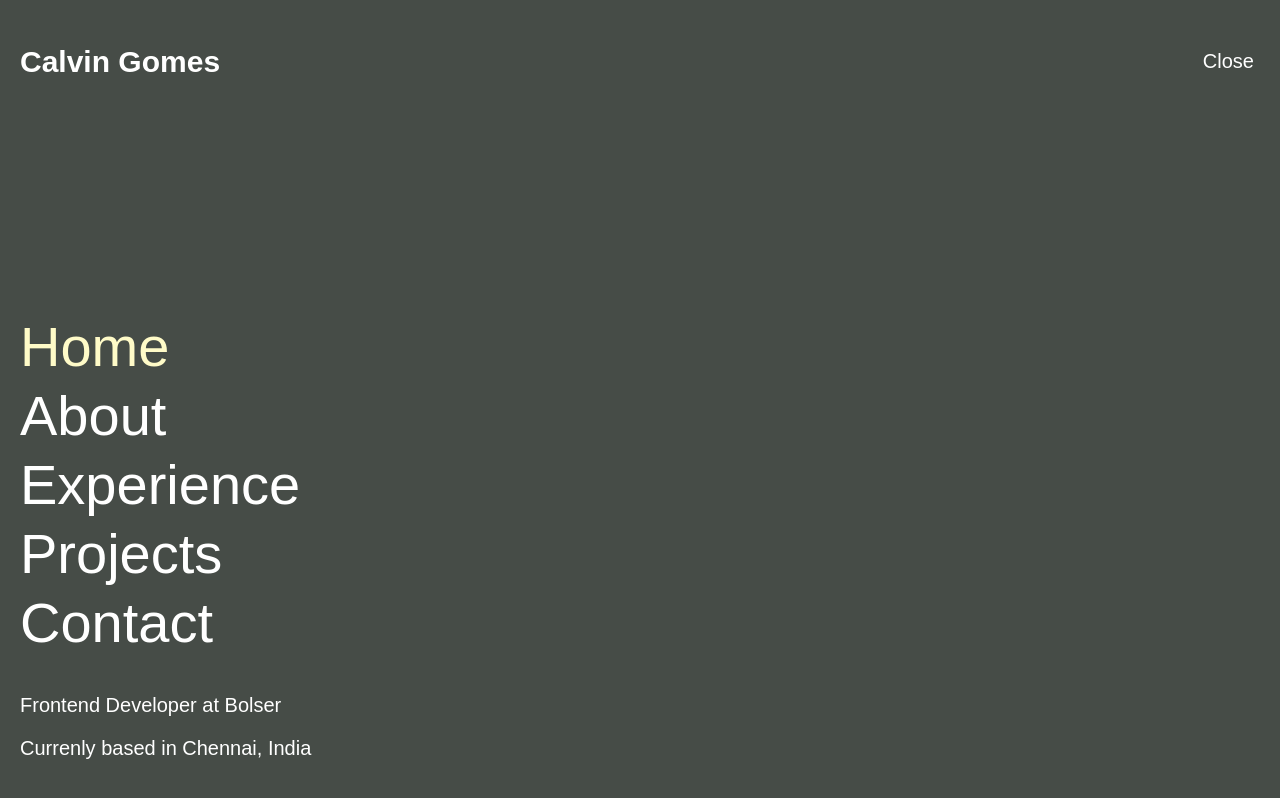
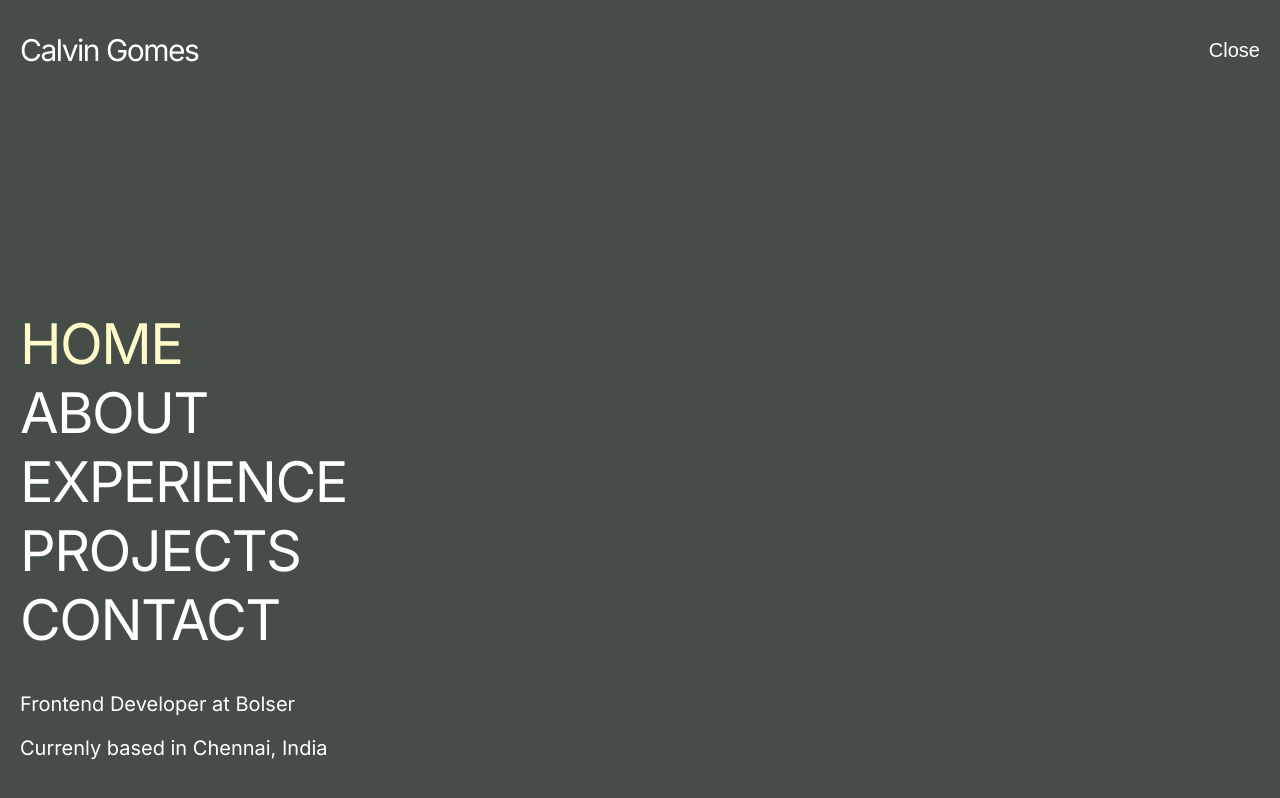
Before and after one commit to calvingomes/calvin-portfolio, a Next.js app: page / in a window 1280 px wide. Both pictures are taken after a click on the button "Menu". Built offline with nearby package versions, Linux system fonts and the light colour scheme.

Commit message:
more nav section UI updates

```diff
--- a/app/globals.css
+++ b/app/globals.css
@@ -33,22 +33,17 @@
   --base-translate3d: translate3d(0, 0, 0); */
 }
 
-@theme inline {
-  --font-sans: var(--font-geist-sans);
-  --font-mono: var(--font-geist-mono);
-}
-
-html {
+html,
+body {
   background: var(--light-grey);
-  background: var(--light-grey);
+  color: var(--black);
+  font-family: var(--font-inter), sans-serif;
+  box-sizing: border-box;
+  margin: 0;
+  padding: 0;
 }
 
 body {
-  background: var(--light-grey);
-  color: var(--black);
-  font-family: Arial, Helvetica, sans-serif;
-  margin: 0;
-  padding: 0;
   min-height: 100dvh;
 }
 
--- a/app/layout.module.css
+++ /dev/null
@@ -1,3 +0,0 @@
-.pageContainer {
-    padding: 20px;
-}
--- a/app/layout.tsx
+++ b/app/layout.tsx
@@ -1,20 +1,14 @@
 import type { Metadata, Viewport } from "next";
-import { Geist, Geist_Mono } from "next/font/google";
+import { Inter } from "next/font/google";
 import "./globals.css";
 
 import PageTransition from "@/components/PageTransition/PageTransition";
 import Navbar from "@/components/Navbar/Navbar";
 
-import styles from './layout.module.css'
-
-const geistSans = Geist({
-  variable: "--font-geist-sans",
+const inter = Inter({
+  variable: "--font-inter",
   subsets: ["latin"],
-});
-
-const geistMono = Geist_Mono({
-  variable: "--font-geist-mono",
-  subsets: ["latin"],
+  weight: ["100", "200", "300", "400", "500", "600", "700", "800", "900"],
 });
 
 export const metadata: Metadata = {
@@ -39,13 +33,13 @@ export default function RootLayout({
   return (
     <html lang="en">
       <body
-        className={`${geistSans.variable} ${geistMono.variable} antialiased`}
+        className={`${inter.variable} antialiased`}
       >
         <PageTransition />
-        <Navbar />
-        <div className={styles.pageContainer}>
+        <>
+          <Navbar />
           {children}
-        </div>
+        </>
       </body>
     </html>
   );
--- /dev/null
+++ b/app/page.module.css
@@ -0,0 +1,3 @@
+.appContainer {
+  padding: 0 20px 20px 20px;
+}
--- a/app/page.tsx
+++ b/app/page.tsx
@@ -1,7 +1,10 @@
+import styles from "./page.module.css";
 import HomeHero from "@/components/HomeHero/HomeHero";
 
 export default function Home() {
   return (
-    <HomeHero />
+    <div className={styles.appContainer}>
+      <HomeHero />
+    </div>
   );
 }
--- a/components/HomeHero/HomeHero.module.css
+++ b/components/HomeHero/HomeHero.module.css
@@ -15,18 +15,17 @@
   margin: 0 0 20px 0;
 }
 
-.heroTitle {
+.heroTitle,
+.heroName {
   text-transform: uppercase;
   font-size: var(--title-1);
   margin: 0 0 25px 0;
   line-height: calc(var(--title-1) - 4px);
+  font-weight: 500;
+  letter-spacing: -1px;
 }
 
 .heroName {
-  text-transform: uppercase;
-  font-size: var(--title-1);
-  line-height: calc(var(--title-1) - 4px);
-  margin: 0;
+  margin: 20px 0;
   text-align: right;
-  margin: 20px 0;
 }
--- a/components/Navbar/Navbar.module.css
+++ b/components/Navbar/Navbar.module.css
@@ -1,24 +1,12 @@
 .navbar {
-  width: -webkit-fill-available;
+  position: sticky;
+  top: 0;
+  padding: 32px 20px;
 }
 
 .navHeader {
   display: flex;
   justify-content: space-between;
-  padding: 20px;
-  width: inherit;
-}
-
-.navHeader h1 {
-  font-size: var(--title-3);
-}
-
-.openButton {
-  background: none;
-  border: none;
-  font-size: var(--title-4);
-  cursor: pointer;
-  color: var(--black);
 }
 
 .overlay {
@@ -27,13 +15,15 @@
   opacity: 0;
   position: fixed;
   transform: translateY(100%);
-  inset: 0;
+  top: 0;
+  left: 0;
+  right: 0;
+  bottom: 0;
   z-index: 999;
   overflow-y: auto;
   overscroll-behavior: contain;
   display: flex;
   flex-direction: column;
-
   transition:
     transform 0.7s var(--primary-curve),
     opacity 0.3s ease;
@@ -44,21 +34,35 @@
   display: flex;
   justify-content: space-between;
   opacity: 0;
-  padding: 20px;
+  padding: 32px 20px;
   transition: opacity 0.4s ease;
-  width: inherit;
 }
 
-.overlayHeader h1 {
+.navTitle,
+.overlayTitle {
   font-size: var(--title-3);
+  font-weight: 400;
+  letter-spacing: -1.5px;
+  color: var(--black);
+  text-decoration: none;
+}
+
+.overlayTitle {
+  color: var(--white);
+}
+
+.openButton,
+.closeButton {
+  background: none;
+  border: none;
+  font-size: var(--title-4);
+  cursor: pointer;
+  color: var(--black);
+  padding: 0;
 }
 
 .closeButton {
-  background: none;
-  border: none;
   color: var(--white);
-  font-size: var(--title-4);
-  cursor: pointer;
 }
 
 .overlayContent {
@@ -106,6 +110,8 @@
 .menuList li {
   line-height: 35px;
   margin: 0 0 20px 0;
+  text-transform: uppercase;
+  letter-spacing: -0.1em;
 }
 
 .menuList li a {
@@ -123,7 +129,7 @@
   display: flex;
   flex-direction: column;
   gap: 20px;
-  max-width: 50%;
+  max-width: 55%;
 }
 
 .overlayContent p {
--- a/components/Navbar/Navbar.tsx
+++ b/components/Navbar/Navbar.tsx
@@ -41,7 +41,9 @@ export default function Navbar() {
   return (
     <nav className={styles.navbar}>
       <div className={styles.navHeader}>
-        <h1>Calvin Gomes</h1>
+        <span>
+          <Link className={styles.navTitle} href="/">Calvin Gomes</Link>
+        </span>
         <button
           className={styles.openButton}
           onClick={() => setOpen(true)}
@@ -59,7 +61,9 @@ export default function Navbar() {
         `}
       >
         <div className={styles.overlayHeader}>
-          <h1>Calvin Gomes</h1>
+          <span>
+            <Link className={styles.overlayTitle} href="/">Calvin Gomes</Link>
+          </span>
           <button
             className={styles.closeButton}
             onClick={closeMenu}
```
